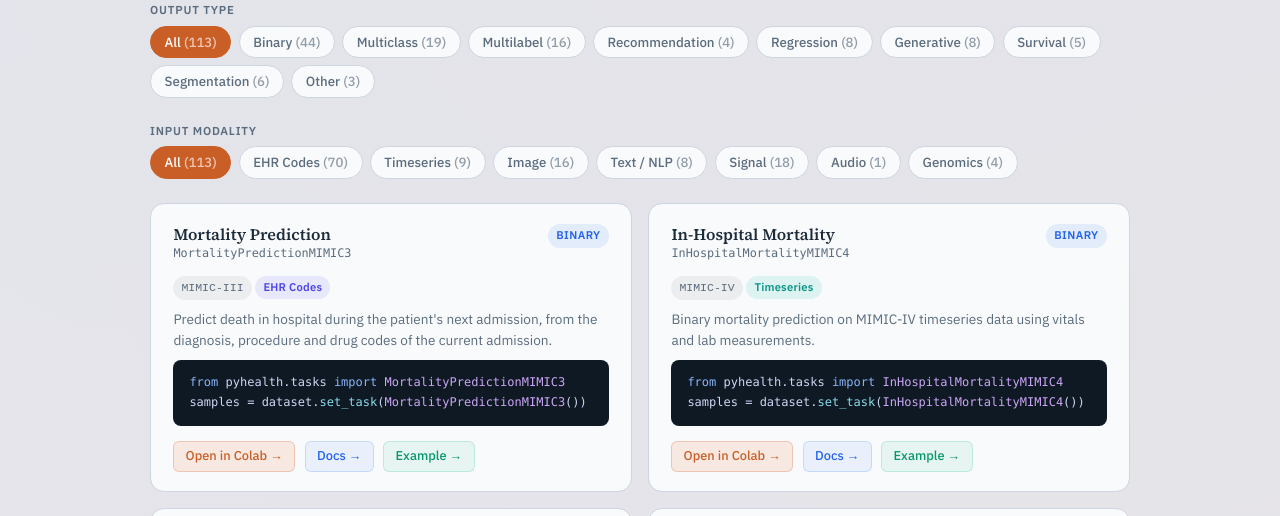
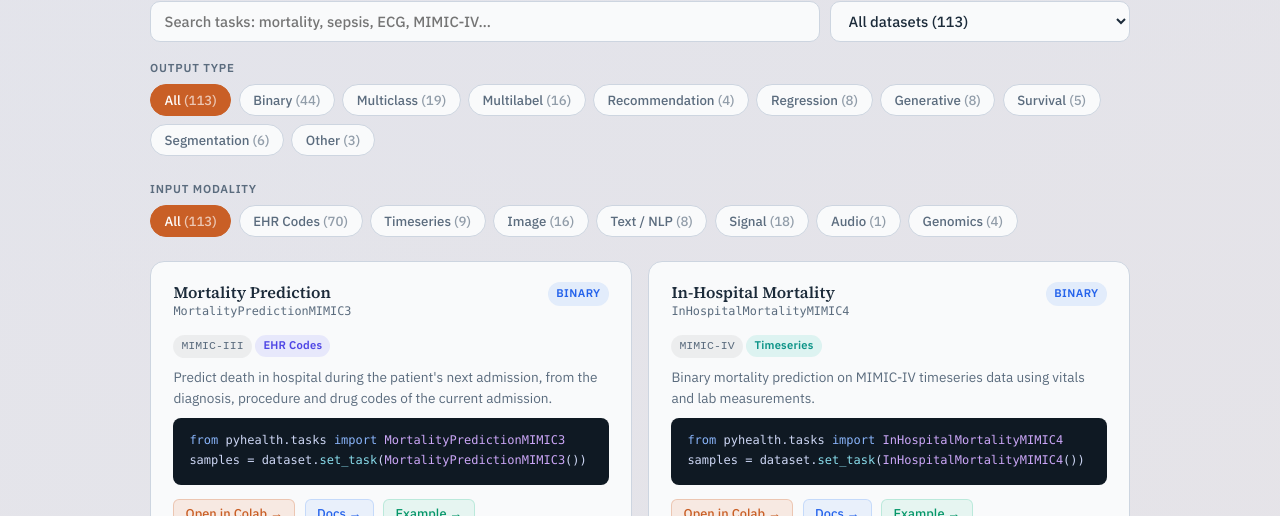
Before and after one commit to sunlabuiuc/pyhealth.github.io, a plain HTML site: page tasks.html in a window 1280 px wide. Shown: the part 584-1100 px from the top of the page. Drawn offline with Linux system fonts and the light colour scheme.

Commit message:
Search and shareable filters on the task, dataset and model pages
assets/js/catalog.js gives all three pages one search box and filter rows
whose counts follow the other filters, with the state in the URL
(tasks.html?dataset=MIMIC3Dataset&type=binary) so a view can be linked.

- Tasks: search, a dataset filter, and the output-type and modality rows.
- Datasets: search and an access filter; a task list longer than six links
  to the tasks page filtered to that dataset.
- Models: search on the existing category row.
- "/" focuses search, Escape clears it, and an empty result offers to
  clear everything.

Co-Authored-By: Claude Opus 5.5 <noreply@anthropic.com>

```diff
--- a/assets/css/styles.css
+++ b/assets/css/styles.css
@@ -316,6 +316,76 @@ li {
   }
 }
 
+/* Search and filters on the card pages (assets/js/catalog.js) */
+.catalog-tools {
+  display: flex;
+  gap: 0.6rem;
+  flex-wrap: wrap;
+  margin-bottom: 1.1rem;
+}
+
+.catalog-search,
+.catalog-select {
+  font: 500 0.92rem "IBM Plex Sans", sans-serif;
+  color: var(--ink);
+  background: var(--paper);
+  border: 1.5px solid var(--line);
+  border-radius: 10px;
+  padding: 0.55rem 0.85rem;
+  min-width: 0;
+}
+
+.catalog-search {
+  flex: 1 1 260px;
+}
+
+.catalog-select {
+  flex: 0 1 300px;
+  cursor: pointer;
+}
+
+.catalog-search:focus,
+.catalog-select:focus {
+  outline: none;
+  border-color: var(--accent);
+  box-shadow: 0 0 0 3px var(--accent-soft);
+}
+
+/* Names the filter row below it */
+.filter-label {
+  font-size: 0.72rem;
+  font-weight: 600;
+  text-transform: uppercase;
+  letter-spacing: 0.07em;
+  color: var(--muted);
+  margin: 0 0 0.4rem;
+}
+
+.filter-btn:disabled,
+.filter-btn:disabled:hover {
+  opacity: 0.45;
+  cursor: default;
+  border-color: var(--line);
+  color: var(--muted);
+}
+
+.catalog-empty {
+  padding: 2rem 1rem;
+  text-align: center;
+  color: var(--muted);
+  font-size: 0.92rem;
+}
+
+.catalog-empty button {
+  font: inherit;
+  color: var(--accent);
+  background: none;
+  border: 0;
+  padding: 0;
+  cursor: pointer;
+  text-decoration: underline;
+}
+
 @media (max-width: 760px) {
   .header-inner {
     flex-direction: column;
--- /dev/null
+++ b/assets/js/catalog.js
@@ -0,0 +1,141 @@
+// Search and filters for the card pages (tasks.html, datasets.html, models.html).
+//
+//   Catalog.init({
+//     grid: document.getElementById('taskGrid'), cards: '.task-card',
+//     count: document.getElementById('visibleCount'),
+//     search: document.getElementById('catalogSearch'),
+//     empty: document.getElementById('catalogEmpty'),
+//     facets: [
+//       // Buttons read the card's data-type; a card may list several values,
+//       // space-separated (data-modality="ehr image").
+//       { key: 'type', attr: 'type', el: ..., options: [['binary', 'Binary'], ...] },
+//       // A select suits facets with many values, such as datasets.
+//       { key: 'dataset', attr: 'datasets', el: ..., kind: 'select', all: 'All datasets', options: [...] },
+//     ],
+//   });
+//
+// Search matches every word against the card's text. The search and each
+// facet live in the URL (tasks.html?dataset=MIMIC3Dataset&q=mortality), so a
+// filtered view can be shared or linked to. Counts show how many cards each
+// option would leave, given the search and the other facets.
+const Catalog = (() => {
+  // Datasets whose page also lists the tasks of related classes (kept in step
+  // with docs/extensions/dataset_tasks.py in PyHealth). Filtering tasks by
+  // MIMIC4Dataset includes those that cite MIMIC4EHRDataset.
+  const RELATED = {
+    MIMIC4Dataset: ['MIMIC4EHRDataset', 'MIMIC4NoteDataset', 'MIMIC4CXRDataset', 'MIMIC4EDDataset'],
+    MSDHippocampusDataset: ['MSDSegmentationDataset'],
+    MSDProstateDataset: ['MSDSegmentationDataset'],
+    MSDSpleenDataset: ['MSDSegmentationDataset'],
+  };
+
+  // The datasets whose task lists include a task citing cls, cls first.
+  function withRelated(cls) {
+    return [cls, ...Object.keys(RELATED).filter(parent => RELATED[parent].includes(cls))];
+  }
+
+  function esc(s) {
+    return String(s ?? '').replace(/[&<>"']/g, c => ({'&':'&amp;','<':'&lt;','>':'&gt;','"':'&quot;',"'":'&#39;'}[c]));
+  }
+
+  function init({ grid, cards: selector, count, search, empty, facets }) {
+    const cards = [...grid.querySelectorAll(selector)].map(el => ({
+      el,
+      text: `${el.id} ${el.textContent}`.toLowerCase().replace(/\s+/g, ' '),
+      values: Object.fromEntries(facets.map(f =>
+        [f.key, (el.dataset[f.attr] || '').split(' ').filter(Boolean)])),
+    }));
+
+    const params = new URLSearchParams(location.search);
+    const state = { q: params.get('q') || '' };
+    facets.forEach(f => {
+      // Offer only options some card has, in the given order.
+      f.options = f.options.filter(([value]) => cards.some(c => c.values[f.key].includes(value)));
+      const wanted = params.get(f.key);
+      state[f.key] = f.options.some(([value]) => value === wanted) ? wanted : 'all';
+    });
+    if (search) search.value = state.q;
+
+    const words = () => state.q.toLowerCase().split(/\s+/).filter(Boolean);
+    const matches = (card, skip) => words().every(w => card.text.includes(w)) &&
+      facets.every(f => f.key === skip || state[f.key] === 'all' || card.values[f.key].includes(state[f.key]));
+
+    function render() {
+      let shown = 0;
+      cards.forEach(card => {
+        const show = matches(card);
+        card.el.style.display = show ? '' : 'none';
+        if (show) shown++;
+      });
+      if (count) count.textContent = shown;
+      if (empty) empty.hidden = shown > 0;
+
+      // Each option's count: the cards it would leave, other filters kept.
+      facets.forEach(f => {
+        const pool = cards.filter(card => matches(card, f.key));
+        const n = value => value === 'all' ? pool.length
+          : pool.filter(card => card.values[f.key].includes(value)).length;
+        if (f.kind === 'select') {
+          f.el.innerHTML = [['all', f.all || 'All'], ...f.options].map(([value, label]) =>
+            `<option value="${esc(value)}"${value === state[f.key] ? ' selected' : ''}>${esc(label)} (${n(value)})</option>`).join('');
+        } else {
+          // Rebuilding the buttons drops focus; give it back for keyboard users.
+          const focused = f.el.contains(document.activeElement) && document.activeElement.dataset.value;
+          f.el.innerHTML = [['all', 'All'], ...f.options].map(([value, label]) => {
+            const k = n(value), active = value === state[f.key];
+            return `<button type="button" class="filter-btn${active ? ' active' : ''}" data-value="${esc(value)}"` +
+              ` aria-pressed="${active}"${k || active ? '' : ' disabled'}>${esc(label)} <span style="opacity:0.65;">(${k})</span></button>`;
+          }).join('');
+          if (focused) f.el.querySelector(`[data-value="${CSS.escape(focused)}"]`)?.focus();
+        }
+      });
+
+      const url = new URLSearchParams();
+      if (state.q) url.set('q', state.q);
+      facets.forEach(f => { if (state[f.key] !== 'all') url.set(f.key, state[f.key]); });
+      const query = url.toString();
+      history.replaceState(null, '', `${location.pathname}${query ? `?${query}` : ''}${location.hash}`);
+    }
+
+    facets.forEach(f => {
+      if (f.kind === 'select') {
+        f.el.addEventListener('change', () => { state[f.key] = f.el.value; render(); });
+      } else {
+        f.el.addEventListener('click', e => {
+          const btn = e.target.closest('.filter-btn');
+          if (!btn || btn.disabled) return;
+          state[f.key] = btn.dataset.value;
+          render();
+        });
+      }
+    });
+
+    if (search) {
+      search.addEventListener('input', () => { state.q = search.value.trim(); render(); });
+      search.addEventListener('keydown', e => {
+        if (e.key === 'Escape') { search.value = ''; state.q = ''; render(); }
+      });
+      // "/" jumps to the search box, as on GitHub and the docs.
+      document.addEventListener('keydown', e => {
+        if (e.key === '/' && !/^(INPUT|TEXTAREA|SELECT)$/.test(document.activeElement.tagName)) {
+          e.preventDefault();
+          search.focus();
+        }
+      });
+    }
+
+    if (empty) {
+      empty.addEventListener('click', e => {
+        if (!e.target.closest('[data-clear]')) return;
+        state.q = '';
+        if (search) search.value = '';
+        facets.forEach(f => { state[f.key] = 'all'; });
+        render();
+      });
+    }
+
+    render();
+  }
+
+  return { init, esc, withRelated, RELATED };
+})();
--- a/tasks.html
+++ b/tasks.html
@@ -240,15 +240,6 @@
     .mod-genomics   { background: rgba(6,182,212,0.12);   color: #0891b2; }
     .mod-graph      { background: rgba(249,115,22,0.12);  color: #ea580c; }
 
-    /* Filter section labels */
-    .filter-label {
-      font-size: 0.72rem;
-      font-weight: 600;
-      text-transform: uppercase;
-      letter-spacing: 0.07em;
-      color: var(--muted);
-      margin-bottom: 0.4rem;
-    }
 
     .task-desc {
       font-size: 0.85rem;
@@ -375,11 +366,16 @@
         <a href="https://pyhealth.readthedocs.io/en/latest/api/tasks.html" target="_blank" rel="noopener" style="font-size:0.85rem; color:var(--accent); text-decoration:none; font-weight:500;">Full API reference →</a>
       </div>
 
+      <div class="catalog-tools">
+        <input type="search" class="catalog-search" id="catalogSearch" placeholder="Search tasks: mortality, sepsis, ECG, MIMIC-IV…" aria-label="Search tasks" autocomplete="off">
+        <select class="catalog-select" id="datasetFilter" aria-label="Filter by dataset"></select>
+      </div>
+
       <p class="filter-label">Output type</p>
       <div class="filter-bar" role="group" aria-label="Filter by output type" id="filterBar">
         <!-- populated by JS after tasks.json loads -->
       </div>
-      <p class="filter-label" style="margin-top:0.9rem;">Input modality</p>
+      <p class="filter-label">Input modality</p>
       <div class="filter-bar" role="group" aria-label="Filter by input modality" id="modalityBar">
         <!-- populated by JS after tasks.json loads -->
       </div>
@@ -387,6 +383,7 @@
       <div class="task-grid" id="taskGrid">
         <div id="taskGridPlaceholder" style="grid-column:1/-1; padding:2rem; text-align:center; color:var(--muted); font-size:0.9rem;">Loading tasks…</div>
       </div><!-- /task-grid -->
+      <p class="catalog-empty" id="catalogEmpty" hidden>No tasks match. <button type="button" data-clear>Clear the search and filters</button></p>
     </section>
 
     <!-- ── Custom Task Note ── -->
@@ -415,6 +412,7 @@
     </div>
   </footer>
 
+  <script src="assets/js/catalog.js"></script>
   <script>
     document.getElementById('year').textContent = new Date().getFullYear();
 
@@ -489,7 +487,7 @@
         (task.requires ? `\n<span class="tok-cm"># needs: ${esc(task.requires)}</span>` : '');
 
       return `
-        <div class="task-card" id="${esc(task.class_name)}" data-type="${esc(type)}" data-modality="${esc(modalities)}">
+        <div class="task-card" id="${esc(task.class_name)}" data-type="${esc(type)}" data-modality="${esc(modalities)}" data-datasets="${esc(datasetKeys(task).join(' '))}">
           <div class="task-card-header">
             <div>
               <p class="task-title">${esc(displayName)}</p>
@@ -508,104 +506,26 @@
         </div>`;
     }
 
-    // ── Build output-type filter bar ────────────────────────────────────────
-    function buildFilterBar(tasks, activeType) {
-      const counts = { all: tasks.length };
-      tasks.forEach(t => {
-        const tp = t.output_type || 'other';
-        counts[tp] = (counts[tp] || 0) + 1;
-      });
+    // ── Filters ─────────────────────────────────────────────────────────────
+    // Output-type buttons, in this order; a task with none counts as Other.
+    const OUTPUT_ORDER = ['binary', 'multiclass', 'multilabel', 'recommend', 'regression',
+                          'generative', 'survival', 'segmentation', 'other'];
 
-      const buttons = [
-        ['all',        'All'],
-        ['binary',     'Binary'],
-        ['multiclass', 'Multiclass'],
-        ['multilabel', 'Multilabel'],
-        ['recommend',  'Recommendation'],
-        ['regression', 'Regression'],
-        ['generative', 'Generative'],
-        ['survival',   'Survival'],
-        ['segmentation', 'Segmentation'],
-        ['other',      'Other'],
-      ];
-
-      return buttons
-        .filter(([type]) => type === 'all' || counts[type])
-        .map(([type, label]) => {
-          const active = type === activeType ? ' active' : '';
-          const n = counts[type] || 0;
-          return `<button class="filter-btn${active}" data-filter="${type}">${label} <span style="opacity:0.65;">(${n})</span></button>`;
-        })
-        .join('\n        ');
+    // The datasets a task is listed under: those it cites, and the datasets
+    // that roll them up (MIMIC4EHRDataset tasks are also MIMIC4Dataset tasks).
+    function datasetKeys(task) {
+      return [...new Set((task.dataset_classes || []).flatMap(Catalog.withRelated))];
     }
 
-    // ── Build modality filter bar ───────────────────────────────────────────
-    function buildModalityBar(tasks, activeModality) {
-      const counts = { all: tasks.length };
-      tasks.forEach(t => {
-        (t.modality || []).forEach(m => {
-          counts[m] = (counts[m] || 0) + 1;
-        });
-      });
-
-      const buttons = [
-        ['all',        'All'],
-        ['ehr',        'EHR Codes'],
-        ['timeseries', 'Timeseries'],
-        ['image',      'Image'],
-        ['text',       'Text / NLP'],
-        ['signal',     'Signal'],
-        ['audio',      'Audio'],
-        ['genomics',   'Genomics'],
-        ['graph',      'Graph'],
-      ];
-
-      return buttons
-        .filter(([type]) => type === 'all' || counts[type])
-        .map(([type, label]) => {
-          const active = type === activeModality ? ' active' : '';
-          const n = counts[type] !== undefined ? counts[type] : 0;
-          return `<button class="filter-btn${active}" data-filter="${type}">${label} <span style="opacity:0.65;">(${n})</span></button>`;
-        })
-        .join('\n        ');
+    // One option per dataset class, sorted by label; classes that share a
+    // label (MIMIC4Dataset and MIMIC4EHRDataset) also show the class name.
+    function datasetOptions(tasks) {
+      const classes = [...new Set(tasks.flatMap(datasetKeys))];
+      const label = cls => (DATASETS[cls] && DATASETS[cls].label) || cls;
+      const shared = l => classes.filter(cls => label(cls) === l).length > 1;
+      return classes.map(cls => [cls, shared(label(cls)) ? `${label(cls)} · ${cls}` : label(cls)])
+        .sort((a, b) => a[1].localeCompare(b[1]));
     }
-
-    // ── Active filter state ─────────────────────────────────────────────────
-    let activeType = 'all';
-    let activeModality = 'all';
-
-    function applyFilters() {
-      const cards = document.querySelectorAll('#taskGrid .task-card');
-      let visible = 0;
-      cards.forEach(card => {
-        const typeMatch = activeType === 'all' || card.dataset.type === activeType;
-        const mods = card.dataset.modality ? card.dataset.modality.split(' ') : [];
-        const modMatch = activeModality === 'all' || mods.includes(activeModality);
-        const show = typeMatch && modMatch;
-        card.style.display = show ? '' : 'none';
-        if (show) visible++;
-      });
-      document.getElementById('visibleCount').textContent = visible;
-    }
-
-    // ── Filter handlers (delegated) ─────────────────────────────────────────
-    document.getElementById('filterBar').addEventListener('click', e => {
-      const btn = e.target.closest('.filter-btn');
-      if (!btn) return;
-      activeType = btn.dataset.filter;
-      document.querySelectorAll('#filterBar .filter-btn').forEach(b => b.classList.remove('active'));
-      btn.classList.add('active');
-      applyFilters();
-    });
-
-    document.getElementById('modalityBar').addEventListener('click', e => {
-      const btn = e.target.closest('.filter-btn');
-      if (!btn) return;
-      activeModality = btn.dataset.filter;
-      document.querySelectorAll('#modalityBar .filter-btn').forEach(b => b.classList.remove('active'));
-      btn.classList.add('active');
-      applyFilters();
-    });
 
     // ── Load and render ─────────────────────────────────────────────────────
     (async function () {
@@ -622,17 +542,25 @@
         // Links still work without the labels, so this file is optional.
         if (dsRes.ok) DATASETS = await dsRes.json();
 
-        // Render filter bars (default: all)
-        document.getElementById('filterBar').innerHTML   = buildFilterBar(tasks, 'all');
-        document.getElementById('modalityBar').innerHTML = buildModalityBar(tasks, 'all');
-
         // Render cards
         placeholder.remove();
         grid.insertAdjacentHTML('beforeend', tasks.map(buildCard).join(''));
+        document.getElementById('heroTaskCount').textContent = tasks.length;
 
-        // Update counts in hero and header badge
-        document.getElementById('heroTaskCount').textContent = tasks.length;
-        document.getElementById('visibleCount').textContent  = tasks.length;
+        Catalog.init({
+          grid, cards: '.task-card',
+          count: document.getElementById('visibleCount'),
+          search: document.getElementById('catalogSearch'),
+          empty: document.getElementById('catalogEmpty'),
+          facets: [
+            { key: 'dataset', attr: 'datasets', kind: 'select', all: 'All datasets',
+              el: document.getElementById('datasetFilter'), options: datasetOptions(tasks) },
+            { key: 'type', attr: 'type', el: document.getElementById('filterBar'),
+              options: OUTPUT_ORDER.map(type => [type, OUTPUT_LABELS[type].label]) },
+            { key: 'modality', attr: 'modality', el: document.getElementById('modalityBar'),
+              options: Object.entries(MODALITY_LABEL) },
+          ],
+        });
 
         // Cards are rendered after load, so jump to #TaskName ourselves.
         const target = location.hash && document.getElementById(location.hash.slice(1));
```
Also changed, not shown: datasets.html (+35 -35 lines), models.html (+22 -36 lines).
